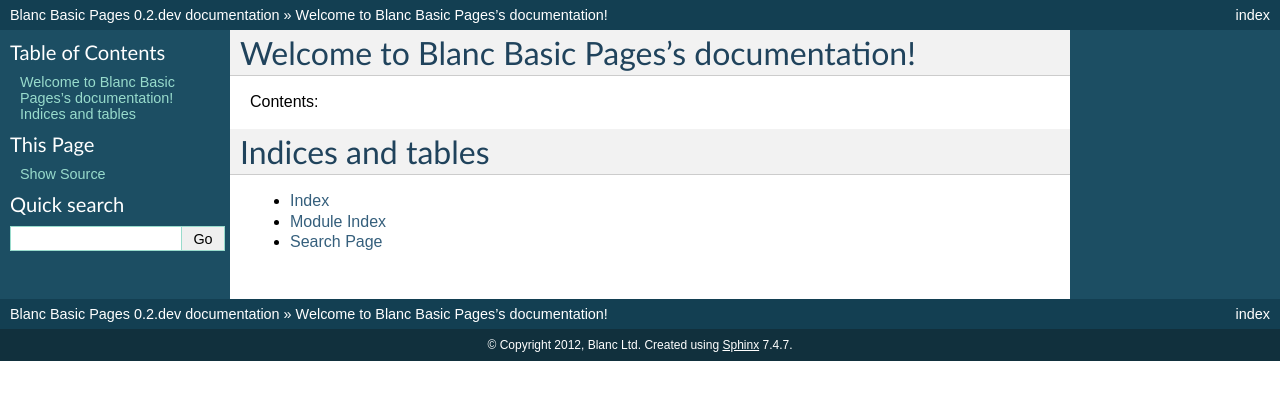
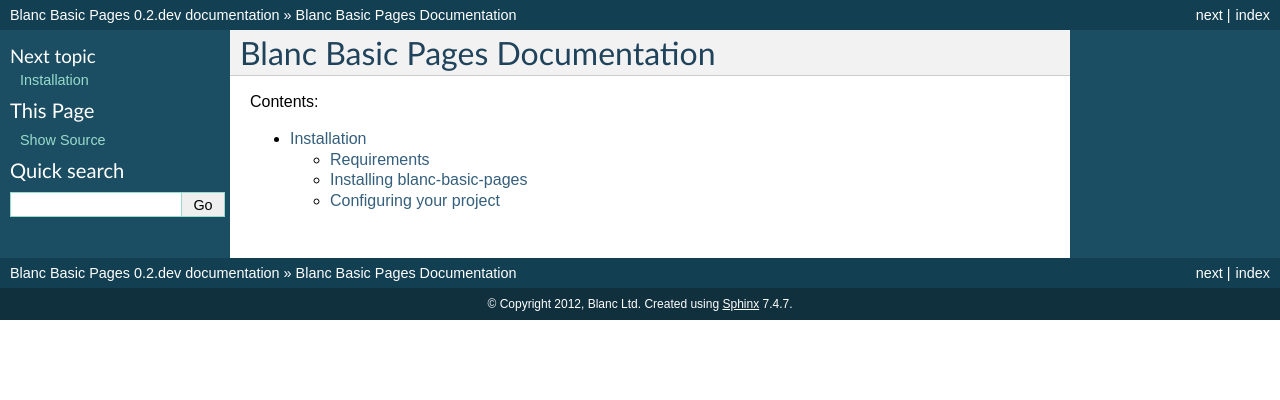
Before and after one commit to developersociety/blanc-basic-pages, a Sphinx documentation site: the page built from docs/index.rst, in a window 1280 px wide. Shown: the top 400 px of the page. Built offline with Sphinx 7.4.7, drawn with Linux system fonts in a browser that asks for light colours; the version number could not be read and is left out; some of the changed lines change nothing that is shown.

Commit message:
Quick installation instructions

```diff
--- a/docs/index.rst
+++ b/docs/index.rst
@@ -1,21 +1,9 @@
-.. Blanc Basic Pages documentation master file, created by
-   sphinx-quickstart on Mon Nov 19 14:26:10 2012.
-   You can adapt this file completely to your liking, but it should at least
-   contain the root `toctree` directive.
-
-Welcome to Blanc Basic Pages's documentation!
-=============================================
+Blanc Basic Pages Documentation
+===============================
 
 Contents:
 
 .. toctree::
-   :maxdepth: 2
+    :maxdepth: 2
 
-
-
-Indices and tables
-==================
-
-* :ref:`genindex`
-* :ref:`modindex`
-* :ref:`search`
+    install
--- /dev/null
+++ b/docs/install.rst
@@ -0,0 +1,58 @@
+============
+Installation
+============
+
+Requirements
+============
+
+Before installing blanc-basic-pages, you'll need a copy of Django__ 1.4,
+django-mptt__ 0.5 and django-mptt-treechangelist__ 0.1 installed.
+
+.. __: http://www.djangoproject.com/
+.. __: https://github.com/django-mptt/django-mptt
+.. __: https://github.com/blancltd/django-mptt-treechangelist
+
+The Django flatpages app is also required to be installed.
+
+
+Installing blanc-basic-pages
+============================
+
+The fastest way of installing is to use pip__.
+
+.. __: http://www.pip-installer.org/
+
+Simply type::
+
+    pip install blanc-basic-pages
+
+Manual installation
+-------------------
+
+Alternative you manually install by downloading the latest version from the
+`blanc-basic-pages page on the Python Package Index`__.
+
+.. __: http://pypi.python.org/pypi/blanc-basic-pages/
+
+Download the package, unpack it and run the ``setup.py`` installation
+script::
+
+    python setup.py install
+
+
+Configuring your project
+========================
+
+Edit your Django project's settings module, ensure that
+``django.contrib.sites`` is already added to ``INSTALLED_APPS``, and add
+``blanc_basic_pages.pages`` as well as the other required apps::
+
+    INSTALLED_APPS = (
+        'django.contrib.flatpages',
+        ...
+        'blanc_basic_pages.pages',
+        'mptt',
+        'mptt_treechangelist',
+    )
+
+Once this is done, run ``python manage.py syncdb`` to update your database.
```
